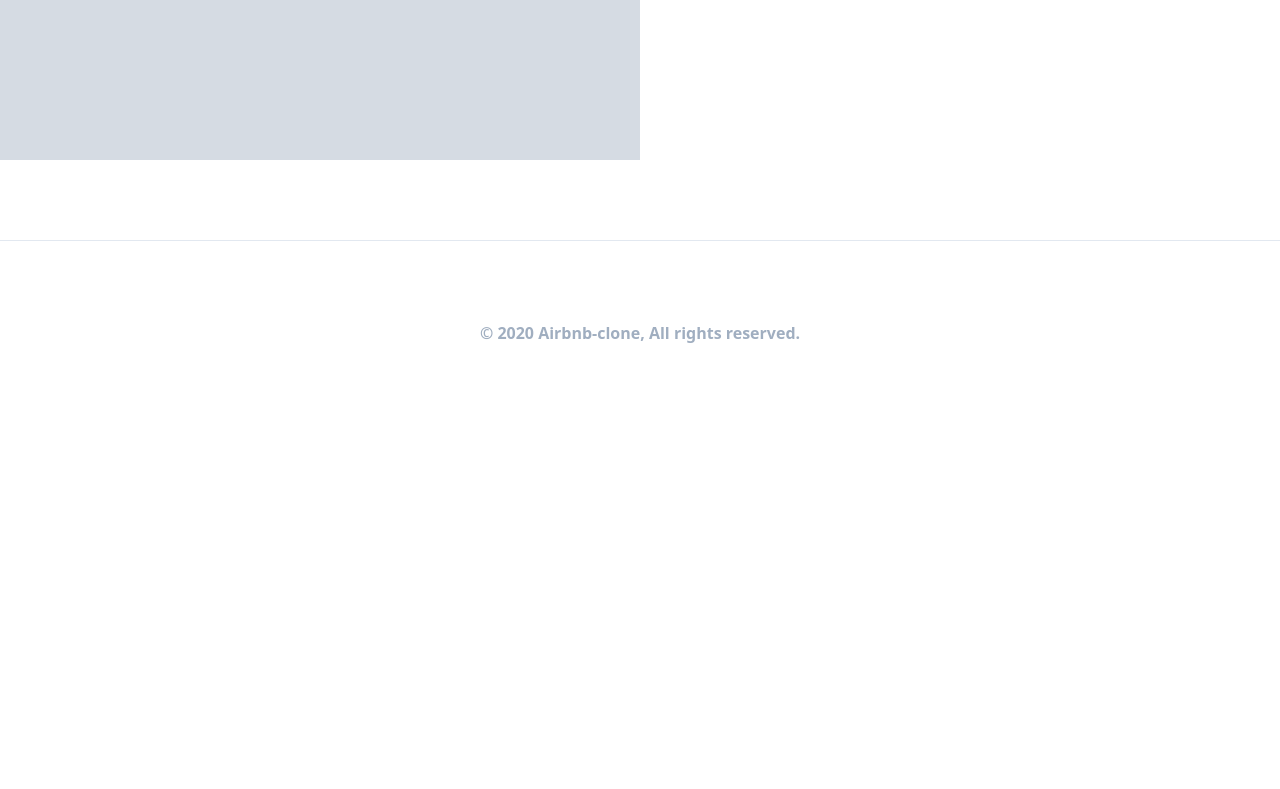
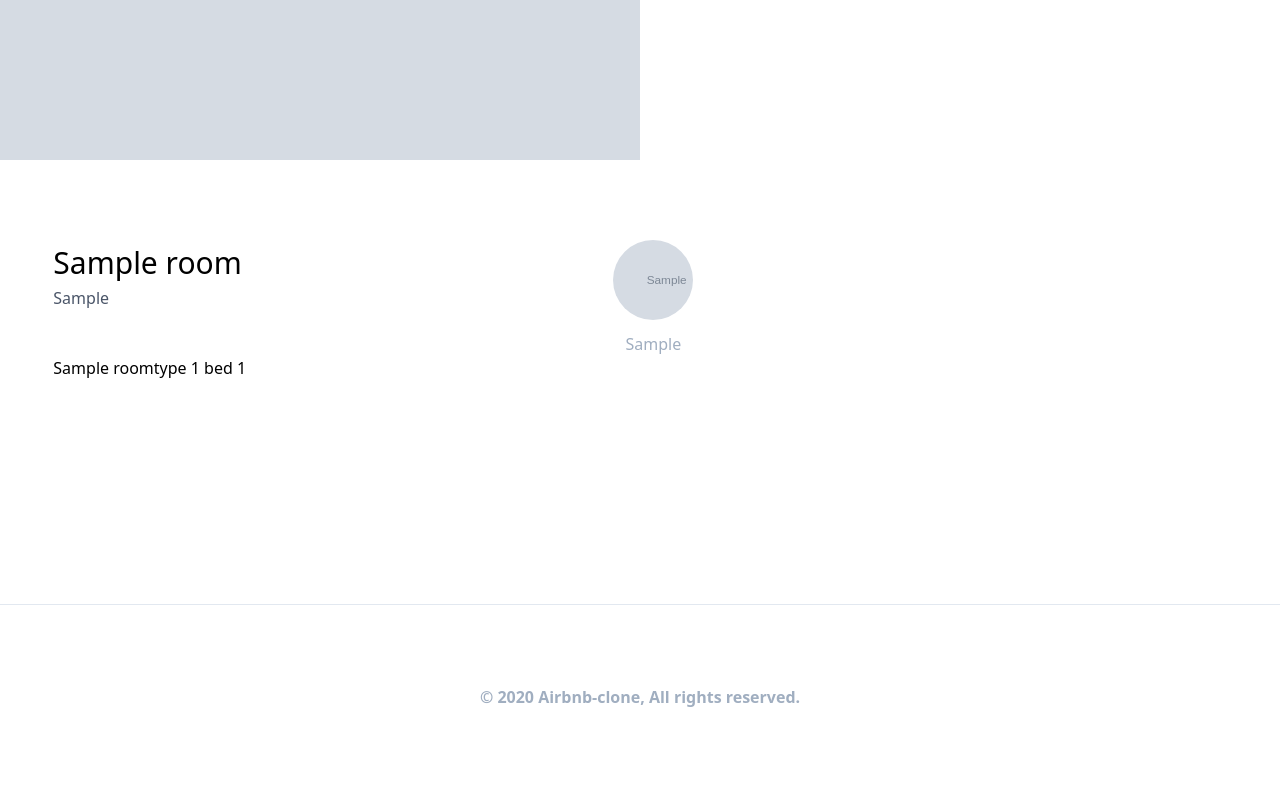
Before and after one commit to IntelligenceTeam/Airbnb-clone, a Django app: page /rooms/1 in a window 1280 px wide. Shown: the part 520-1309 px from the top of the page. Before the commit the page ends 863 px from the top, so only its background shows below. Run offline with Django 3.2, Linux system fonts and the light colour scheme; tables that the repository leaves empty hold one stand-in row (values such as "Sample post"); grey boxes marked "Sample" are stand-in pictures; style sheets or scripts are compiled from the project's sources; some libraries are stand-ins or nearby versions.

Commit message:
#22.1 Styling the Room part 1

```diff
--- a/rooms/models.py
+++ b/rooms/models.py
@@ -116,5 +116,10 @@ class Room(core_models.TimeStampedModel):
 
     def get_next_four_photos(self):
         photos = self.photos.all()[1:5]
-        print(photos)
         return photos
+
+    def get_beds(self):
+        if self.beds == 1:
+            return "1 bed"
+        else:
+            return f"{self.beds} beds"
--- a/templates/rooms/room_detail.html
+++ b/templates/rooms/room_detail.html
@@ -14,4 +14,28 @@
         </div>
     </div>
 
+    <div class="container mx-auto flex justify-around pb-56">
+        <div class="w-1/2">
+            {% comment %} 이 부분이 방의 제목 부분 {% endcomment %}
+            <div class="flex justify-between">
+                <div>
+                    <h4 class="text-3xl font-medium mb-px">{{room.name}}</h4>
+                    <span class="text-gray-700 font-light">{{room.city}}</span>
+                </div>
+                <a href="{{room.host.get_absolute_url}}" class="flex flex-col items-center">
+                    {% include 'mixins/user_avatar.html' with user=room.host %}
+                    <span class="mt-3 text-gray-500">{{room.host.first_name}}</span>
+                </a>
+            </div>
+            <div class="flex">
+                {{room.room_type}}
+                {{room.get_beds}}
+                {{room.bedrooms}}
+            </div>
+        </div>
+        <div class="w-1/3">
+        {% comment %} 이 부분은 예약버튼 부분인듯  {% endcomment %}
+        </div>
+    </div>
+
 {% endblock %}
```
